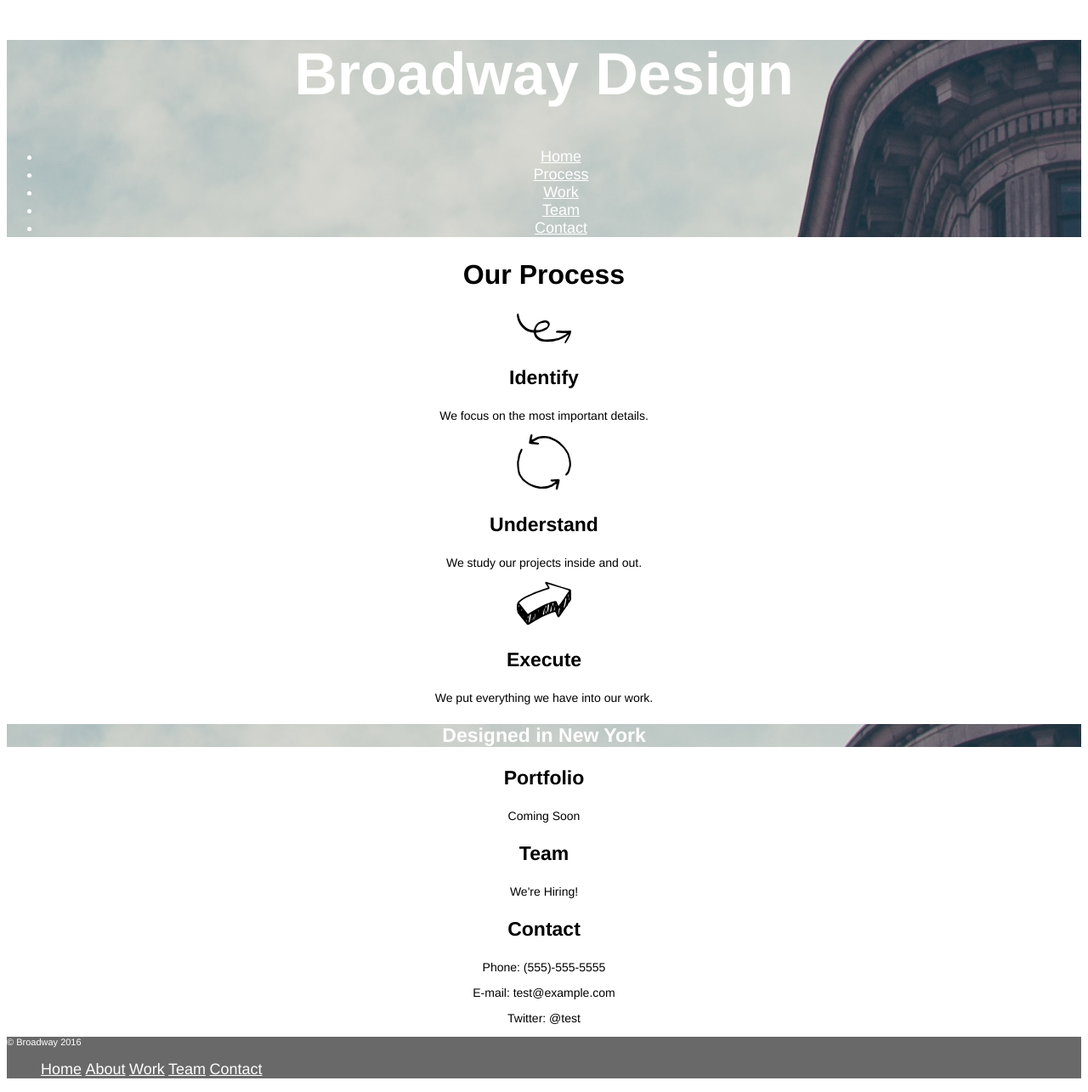
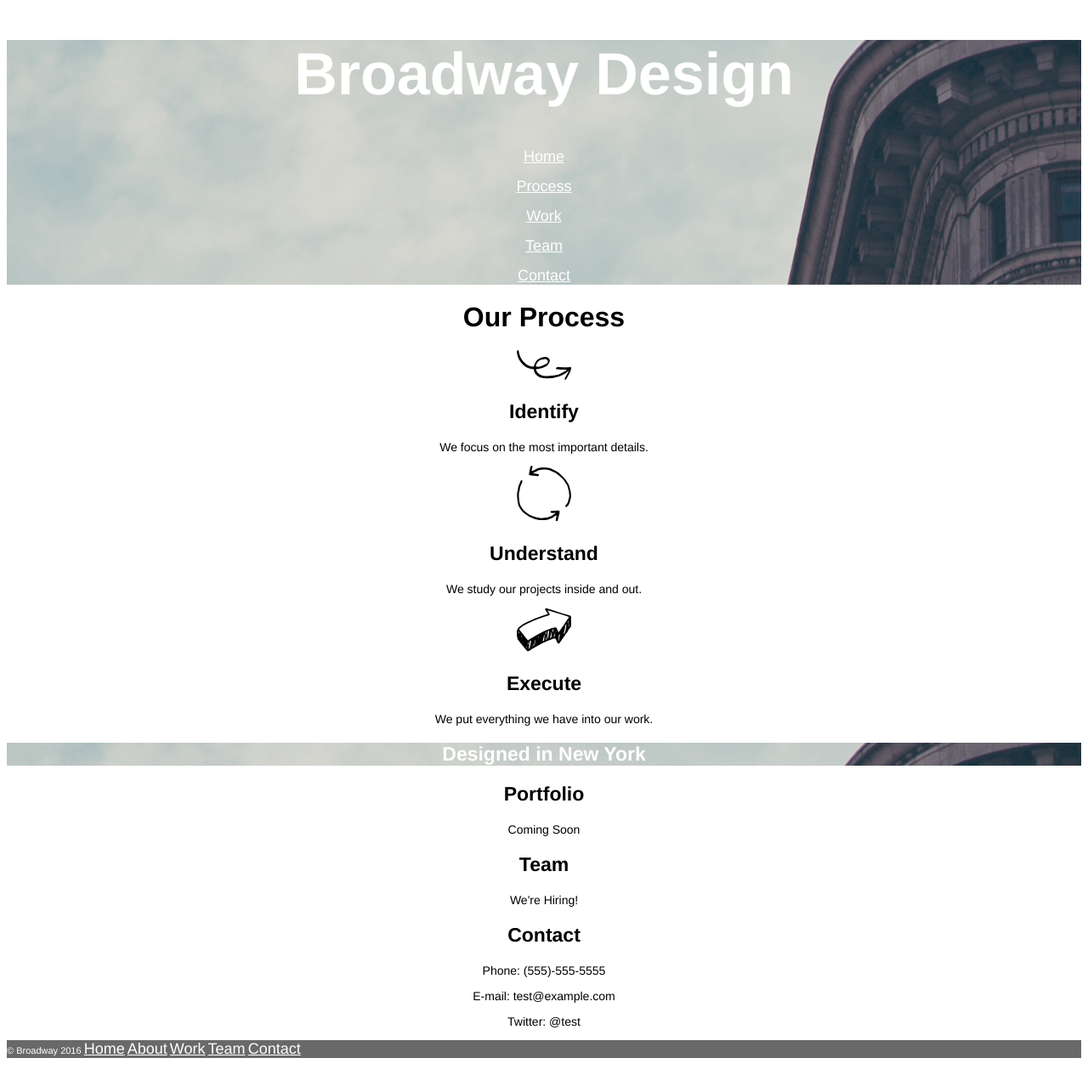
Before and after one commit to bpmaiden/broadway, a plain HTML site: page index.html in a window 1280 px wide. Shown: the whole page at 85% size. After the commit the page ends 1256 px from the top, so only its background shows below. Drawn offline with Linux system fonts and the light colour scheme.

Commit message:
Project done.

```diff
--- a/index.html
+++ b/index.html
@@ -7,13 +7,11 @@
     <body>
         <header id="home" class="bg-image">
             <h1>Broadway Design</h1>
-            <ul>
-                <li><a href="#home">Home</a></li>
-                <li><a href="#process">Process</a></li>
-                <li><a href="#work">Work</a></li>
-                <li><a href="#team">Team</a></li>
-                <li><a href="#contact">Contact</a></li>
-            </ul>
+            <p><a href="#home">Home</a></p>
+            <p><a href="#process">Process</a></p>
+            <p><a href="#work">Work</a></p>
+            <p><a href="#team">Team</a></p>
+            <p><a href="#contact">Contact</a></p>
         </header>
         <section id="process">
             <h2>Our Process</h2>
@@ -45,14 +43,14 @@
             <p>Twitter: @test</p>
         </section>
         <footer>
-            <p>&copy; Broadway 2016</p>
-            <ul>
-                <li><a href="#home">Home</a></li>
-                <li><a href="#process">About</a></li>
-                <li><a href="#work">Work</a></li>
-                <li><a href="#team">Team</a></li>
-                <li><a href="#contact">Contact</a></li>
-            </ul>
+            <!-- Copyright year in redline mock is 2016...probably needs to be updated. -->
+            <p>&copy; Broadway 2016
+                <a href="#home">Home</a>
+                <a href="#process">About</a>
+                <a href="#work">Work</a>
+                <a href="#team">Team</a>
+                <a href="#contact">Contact</a>
+            </p>
         </footer>
     </body>
 </html>
--- a/resources/css/styles.css
+++ b/resources/css/styles.css
@@ -15,14 +15,16 @@ h1 {
 
 h2 {
     font-size: 32px;
-    font-weight: bold;
-    color: black;
 }
 
 h3 {
     font-size: 23px;
+}
+
+h2, h3 {
     font-weight: bold;
     color: black;
+    margin: 20px 0;
 }
 
 div h3 {
@@ -34,13 +36,9 @@ p {
     color: black;
 }
 
-a {
-    font-size: 18px;
-    color: white;
-}
-
 footer {
     background-color: dimgray;
+    text-align: left;
 }
 
 footer p {
@@ -48,10 +46,7 @@ footer p {
     color: white;
 }
 
-footer p, footer ul {
-    text-align: left;
+a {
+    font-size: 18px;
+    color: white;
 }
-
-footer > ul > li {
-    display: inline-block;
-}
```
